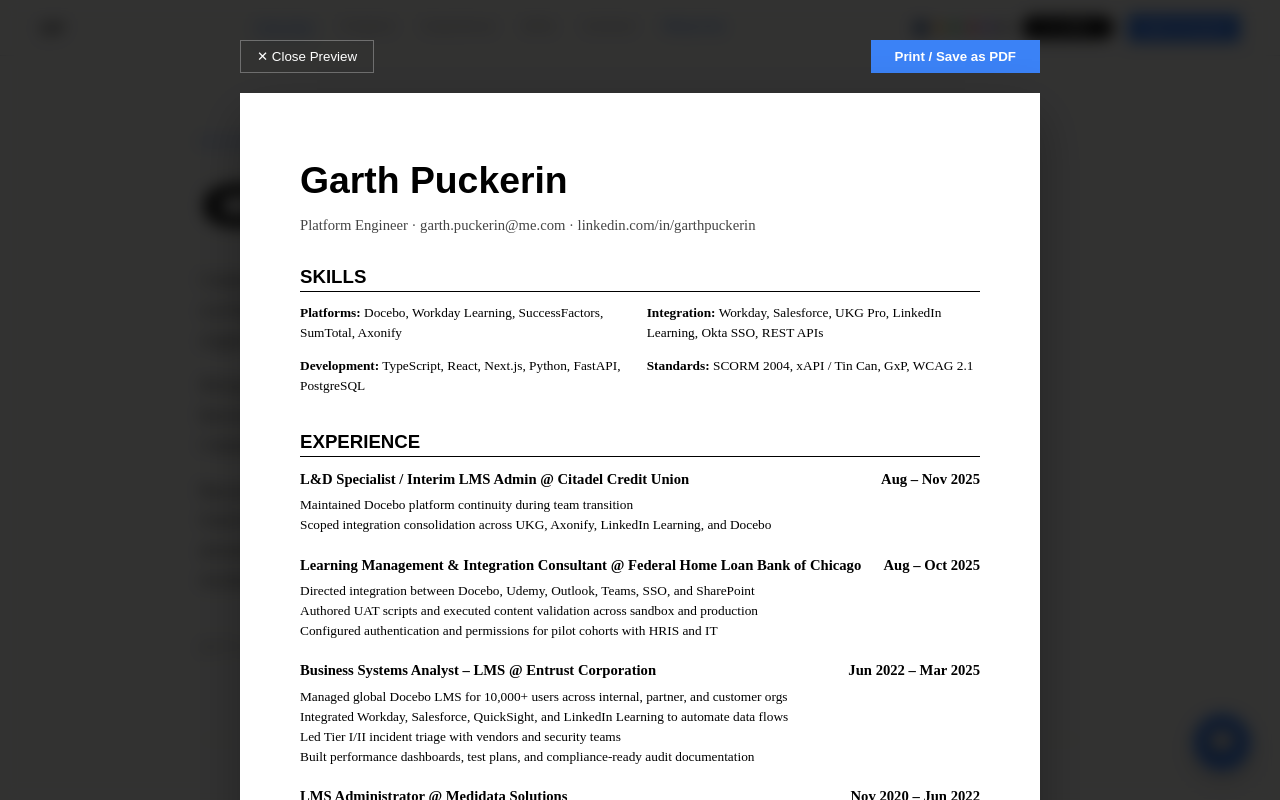
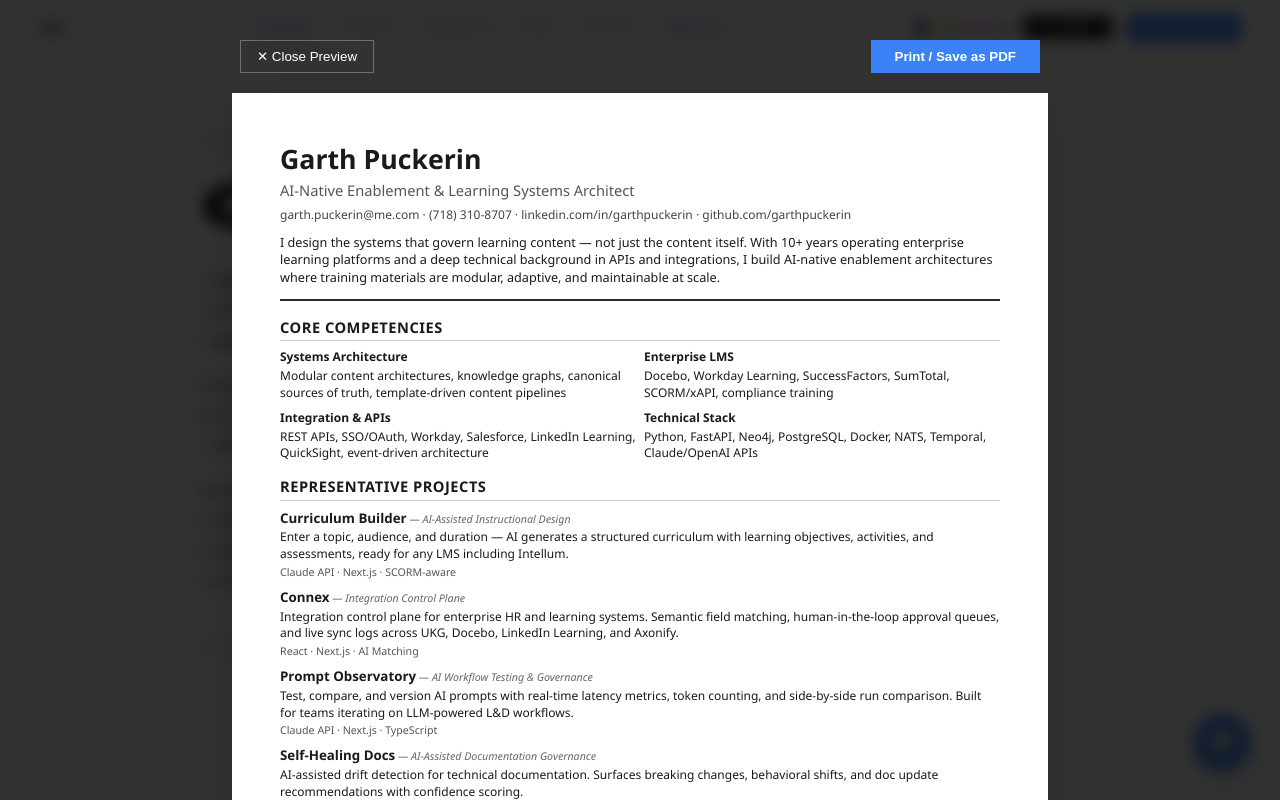
Before and after one commit to garthpuckerin/garthpuckerin-resume-vercel, a Next.js app: page / in a window 1280 px wide. Both pictures are taken after a click on the button "Resume". Shown: the top 800 px of the page. Built offline with nearby package versions, Linux system fonts and the light colour scheme; a web font is replaced by a local one.

Commit message:
feat(resume): elevate generator with ATS-optimized single-column layout

```diff
--- a/components/ResumeGenerator.tsx
+++ b/components/ResumeGenerator.tsx
@@ -76,118 +76,265 @@
         </button>
       </div>
 
-      {/* Actual Resume Content (ATS Optimized) */}
-      <div
-        id="ats-resume"
-        style={{
-          width: '100%',
-          maxWidth: '800px',
-          background: '#fff',
-          color: '#000',
-          padding: '60px',
-          boxShadow: '0 20px 50px rgba(0,0,0,0.3)',
-          fontFamily: 'serif', // Better for ATS
-          lineHeight: 1.5,
-        }}
-      >
-        <h1 style={{ fontSize: '28pt', marginBottom: '4pt', fontFamily: 'sans-serif' }}>
-          Garth Puckerin
-        </h1>
-        <p style={{ fontSize: '11pt', marginBottom: '20pt', color: '#444' }}>
-          Platform Engineer · garth.puckerin@me.com · linkedin.com/in/garthpuckerin
-        </p>
+      {/* Actual Resume Content (ATS Optimized Single-Column Layout) */}
+      <div id="ats-resume" className="resume-body">
+        <header>
+          <h1>Garth Puckerin</h1>
+          <div className="subtitle">AI-Native Enablement & Learning Systems Architect</div>
+          <div className="contact">
+            garth.puckerin@me.com · (718) 310-8707 · linkedin.com/in/garthpuckerin ·
+            github.com/garthpuckerin
+          </div>
+          <p className="summary">
+            I design the systems that govern learning content — not just the content itself. With
+            10+ years operating enterprise learning platforms and a deep technical background in
+            APIs and integrations, I build AI-native enablement architectures where training
+            materials are modular, adaptive, and maintainable at scale.
+          </p>
+        </header>
 
-        <section style={{ marginBottom: '24pt' }}>
-          <h2
-            style={{
-              fontSize: '14pt',
-              borderBottom: '1px solid #000',
-              textTransform: 'uppercase',
-              marginBottom: '8pt',
-              fontFamily: 'sans-serif',
-            }}
-          >
-            Skills
-          </h2>
-          <div
-            style={{
-              display: 'grid',
-              gridTemplateColumns: 'repeat(2, 1fr)',
-              gap: '10pt',
-              fontSize: '10pt',
-            }}
-          >
-            {SKILLS.map((s) => (
-              <div key={s.group}>
-                <strong>{s.group}:</strong> {s.items.join(', ')}
-              </div>
-            ))}
+        <section>
+          <h2>Core Competencies</h2>
+          <div className="skills-grid">
+            <div className="skill-category">
+              <strong>Systems Architecture</strong>
+              Modular content architectures, knowledge graphs, canonical sources of truth,
+              template-driven content pipelines
+            </div>
+            <div className="skill-category">
+              <strong>Enterprise LMS</strong>
+              Docebo, Workday Learning, SuccessFactors, SumTotal, SCORM/xAPI, compliance training
+            </div>
+            <div className="skill-category">
+              <strong>Integration & APIs</strong>
+              REST APIs, SSO/OAuth, Workday, Salesforce, LinkedIn Learning, QuickSight, event-driven
+              architecture
+            </div>
+            <div className="skill-category">
+              <strong>Technical Stack</strong>
+              Python, FastAPI, Neo4j, PostgreSQL, Docker, NATS, Temporal, Claude/OpenAI APIs
+            </div>
           </div>
         </section>
 
-        <section style={{ marginBottom: '24pt' }}>
-          <h2
-            style={{
-              fontSize: '14pt',
-              borderBottom: '1px solid #000',
-              textTransform: 'uppercase',
-              marginBottom: '8pt',
-              fontFamily: 'sans-serif',
-            }}
-          >
-            Experience
-          </h2>
-          {EXPERIENCE.map((exp, i) => (
-            <div key={i} style={{ marginBottom: '14pt' }}>
-              <div
-                style={{
-                  display: 'flex',
-                  justifyContent: 'space-between',
-                  fontWeight: 'bold',
-                  fontSize: '11pt',
-                }}
-              >
-                <span>
-                  {exp.role} @ {exp.company}
-                </span>
-                <span>{exp.period}</span>
+        <section>
+          <h2>Representative Projects</h2>
+          {PROJECTS.map((p, i) => (
+            <div className="project" key={i}>
+              <div className="project-header-inline">
+                <h3>{p.title}</h3>
+                {p.type && <div className="project-type"> — {p.type}</div>}
               </div>
-              <p style={{ fontSize: '10pt', marginTop: '4pt', whiteSpace: 'pre-line' }}>
-                {exp.bullets.join('\n')}
-              </p>
+              <p>{p.description}</p>
+              <div className="tech">{p.tech.join(' · ')}</div>
             </div>
           ))}
         </section>
 
         <section>
-          <h2
-            style={{
-              fontSize: '14pt',
-              borderBottom: '1px solid #000',
-              textTransform: 'uppercase',
-              marginBottom: '8pt',
-              fontFamily: 'sans-serif',
-            }}
-          >
-            Selected Projects
-          </h2>
-          {PROJECTS.map((p, i) => (
-            <div key={i} style={{ marginBottom: '10pt' }}>
-              <div style={{ fontWeight: 'bold', fontSize: '11pt' }}>{p.title}</div>
-              <p style={{ fontSize: '10pt', marginTop: '2pt' }}>{p.description}</p>
-              <p style={{ fontSize: '9pt', color: '#666', marginTop: '2pt' }}>
-                Tech: {p.tech.join(', ')}
-              </p>
+          <h2>Professional Experience</h2>
+          {EXPERIENCE.map((exp, i) => (
+            <div className="exp-item" key={i}>
+              <div className="exp-header">
+                <h3>{exp.role}</h3>
+                <span className="dates">{exp.period}</span>
+              </div>
+              <div className="company">{exp.company}</div>
+              <ul>
+                {exp.bullets.map((bullet, bi) => (
+                  <li key={bi}>{bullet}</li>
+                ))}
+              </ul>
             </div>
           ))}
+        </section>
+
+        <section>
+          <h2>Education & Training</h2>
+          <div className="exp-item">
+            <div className="exp-header">
+              <h3>Full Stack Software Engineering</h3>
+              <span className="dates">2018</span>
+            </div>
+            <div className="company">New York Code + Design Academy</div>
+            <ul>
+              <li>Full stack engineering boot camp graduate</li>
+              <li>
+                Built production applications using React, FastAPI, Django, PostgreSQL, Docker
+              </li>
+              <li>Designed microservices architectures and REST API systems</li>
+              <li>
+                Active builder using AI-assisted development workflows — shipping complex systems
+                rapidly
+              </li>
+            </ul>
+          </div>
+        </section>
+
+        <section>
+          <h2>Technical Skills</h2>
+          <div className="skills-grid">
+            {SKILLS.map((s, i) => (
+              <div className="skill-category" key={i}>
+                <strong>{s.group}</strong>
+                {s.items.join(', ')}
+              </div>
+            ))}
+          </div>
         </section>
       </div>
 
       <style>{`
+        .resume-body {
+          font-family: 'Segoe UI', Tahoma, Geneva, Verdana, sans-serif;
+          font-size: 10pt;
+          line-height: 1.4;
+          color: #1a1a1a;
+          background: #fff;
+          width: 100%;
+          max-width: 8.5in;
+          margin: 0 auto;
+          padding: 0.5in;
+          box-sizing: border-box;
+          box-shadow: 0 10px 30px rgba(0,0,0,0.2);
+          text-align: left;
+        }
+
+        .resume-body * {
+          box-sizing: border-box;
+          margin: 0;
+          padding: 0;
+        }
+
+        .resume-body header {
+          margin-bottom: 16px;
+          padding-bottom: 12px;
+          border-bottom: 2px solid #2a2a2a;
+        }
+
+        .resume-body h1 {
+          font-size: 20pt;
+          font-weight: 600;
+          margin-bottom: 2px;
+        }
+
+        .resume-body .subtitle {
+          font-size: 11pt;
+          color: #555;
+          margin-bottom: 6px;
+        }
+
+        .resume-body .contact {
+          font-size: 9pt;
+          color: #444;
+        }
+
+        .resume-body .summary {
+          font-size: 9.5pt;
+          margin-top: 10px;
+        }
+
+        .resume-body section {
+          margin-bottom: 14px;
+        }
+
+        .resume-body h2 {
+          font-size: 11pt;
+          font-weight: 600;
+          text-transform: uppercase;
+          letter-spacing: 0.5px;
+          border-bottom: 1px solid #ccc;
+          padding-bottom: 3px;
+          margin-bottom: 8px;
+        }
+
+        /* Experience */
+        .resume-body .exp-item {
+          margin-bottom: 10px;
+        }
+        .resume-body .exp-header {
+          display: flex;
+          justify-content: space-between;
+          align-items: baseline;
+        }
+        .resume-body .exp-header h3 {
+          font-size: 10pt;
+          font-weight: 600;
+        }
+        .resume-body .dates {
+          font-size: 9pt;
+          color: #666;
+        }
+        .resume-body .company {
+          font-size: 9pt;
+          font-style: italic;
+          color: #555;
+          margin-bottom: 3px;
+        }
+        .resume-body ul {
+          margin-left: 16px;
+          font-size: 9pt;
+        }
+        .resume-body li {
+          margin-bottom: 2px;
+        }
+
+        /* Projects */
+        .resume-body .project {
+          margin-bottom: 8px;
+        }
+        .resume-body .project-header-inline h3 {
+          font-size: 10pt;
+          font-weight: 600;
+          display: inline;
+        }
+        .resume-body .project-type {
+          font-size: 8pt;
+          color: #666;
+          font-style: italic;
+          display: inline;
+        }
+        .resume-body .project p {
+          font-size: 9pt;
+          margin-top: 2px;
+        }
+        .resume-body .tech {
+          font-size: 8pt;
+          color: #555;
+          margin-top: 2px;
+        }
+
+        /* Skills */
+        .resume-body .skills-grid {
+          display: grid;
+          grid-template-columns: 1fr 1fr;
+          gap: 8px;
+          font-size: 9pt;
+        }
+        .resume-body .skill-category strong {
+          display: block;
+          font-size: 9pt;
+          margin-bottom: 2px;
+        }
+
         @media print {
-          .no-print { display: none !important; }
-          body { background: #fff !important; margin: 0 !important; }
-          #ats-resume { box-shadow: none !important; padding: 0 !important; width: 100% !important; max-width: none !important; }
+          @page {
+            margin: 0.5in;
+            size: letter;
+          }
+          .no-print {
+            display: none !important;
+          }
+          body {
+            background: #fff !important;
+            margin: 0 !important;
+          }
+          .resume-body {
+            box-shadow: none !important;
+            padding: 0 !important;
+            width: 100% !important;
+            max-width: none !important;
+          }
         }
       `}</style>
     </div>
```
Also changed, not shown: 1 other file (tests, documents, lock files or other folders).
